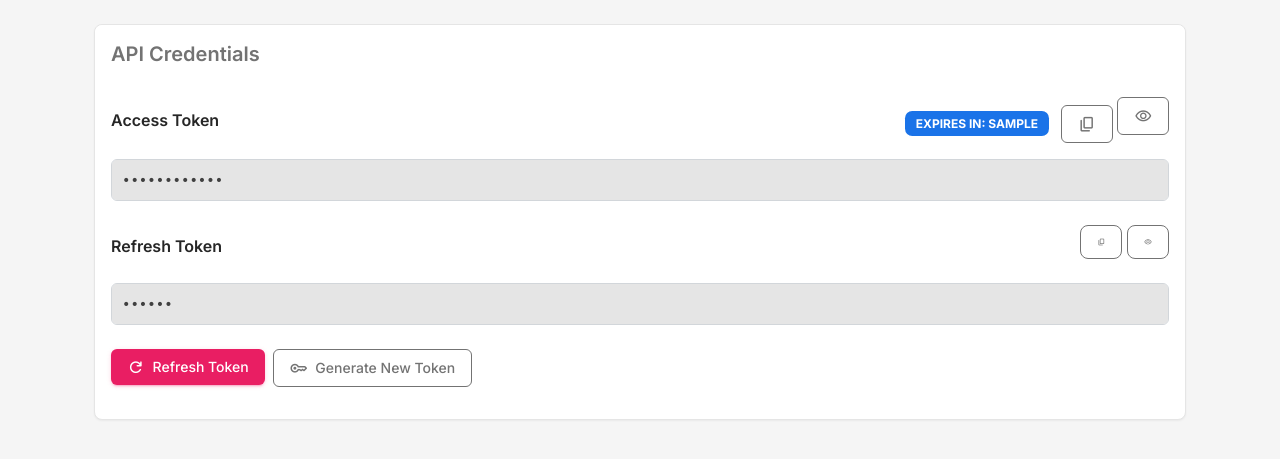
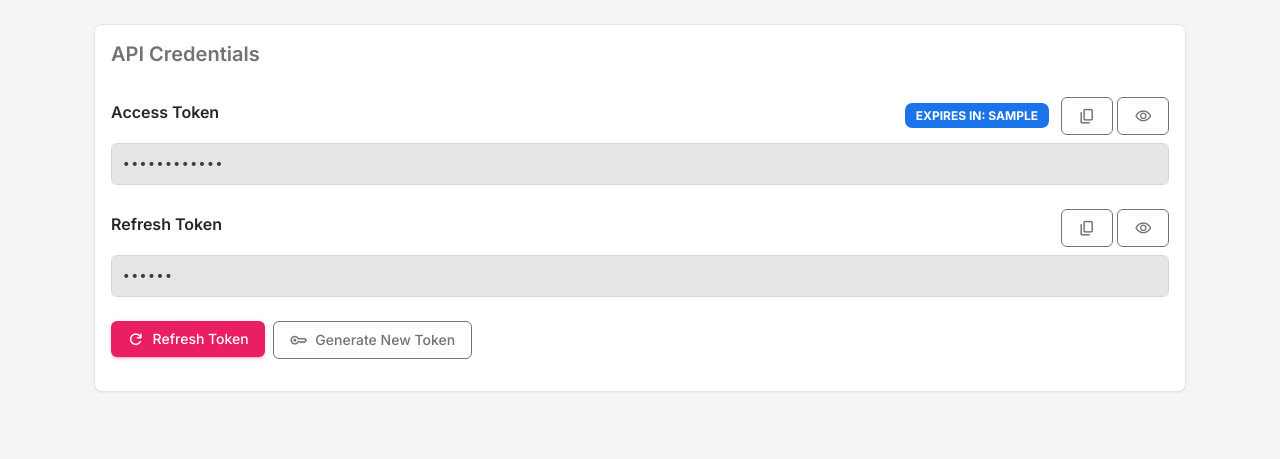
Before and after one commit to itsolution4india/send_sms_djnago, a Django app: template sms_app/templates/api_token.html in a window 1280 px wide. Shown: the top 459 px of the page. Run offline with Django 5.2, Linux system fonts and the light colour scheme; the template is opened without the code that fills it: most values are stand-ins (such as "Sample title", 1, 10 or a date in 2020); some libraries are stand-ins or nearby versions.

Commit message:
Updated Webhook and Token

```diff
--- a/sms_app/templates/api_token.html
+++ b/sms_app/templates/api_token.html
@@ -21,7 +21,7 @@
                                 <button type="button" class="btn btn-outline-secondary copy-btn mb-0" data-clipboard-target="#accessToken">
                                     <i class="material-symbols-rounded">content_copy</i>
                                 </button>
-                                <button type="button" class="btn btn-outline-secondary toggle-visibility" data-target="#accessToken">
+                                <button type="button" class="btn btn-outline-secondary toggle-visibility mb-0" data-target="#accessToken">
                                     <i class="material-symbols-rounded toggle-icon">visibility</i>
                                 </button>
                             </div>
@@ -35,10 +35,10 @@
                         <div class="d-flex justify-content-between align-items-center mb-2">
                             <h6>Refresh Token</h6>
                             <div>
-                                <button type="button" class="btn btn-outline-secondary btn-sm copy-btn" data-clipboard-target="#refreshToken">
+                                <button type="button" class="btn btn-outline-secondary mb-0 copy-btn" data-clipboard-target="#refreshToken">
                                     <i class="material-symbols-rounded">content_copy</i>
                                 </button>
-                                <button type="button" class="btn btn-outline-secondary btn-sm toggle-visibility" data-target="#refreshToken">
+                                <button type="button" class="btn btn-outline-secondary mb-0 toggle-visibility" data-target="#refreshToken">
                                     <i class="material-symbols-rounded toggle-icon">visibility</i>
                                 </button>
                             </div>
```
